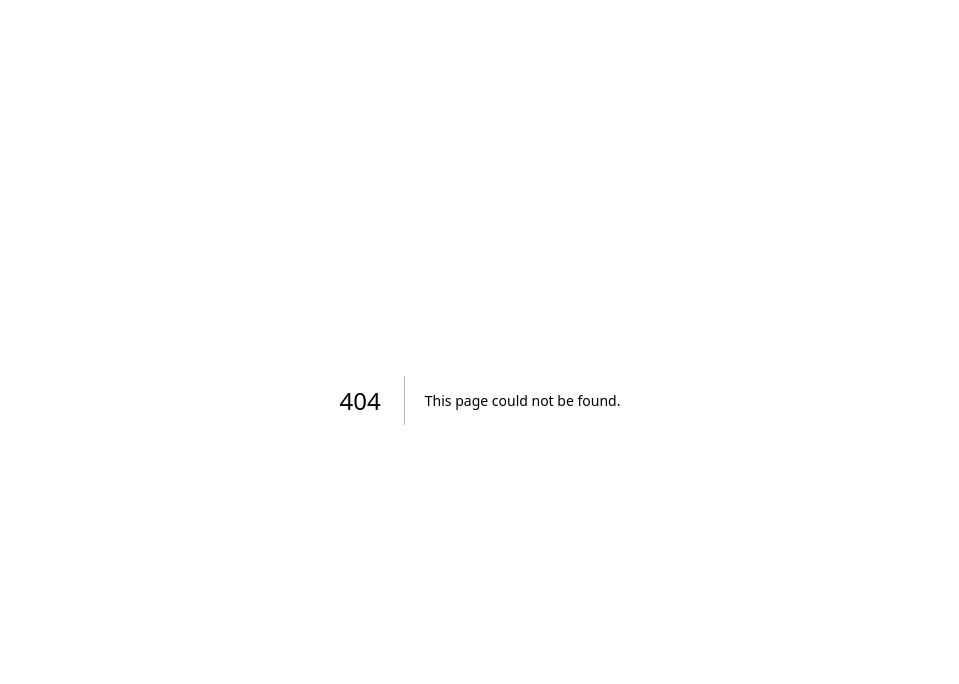
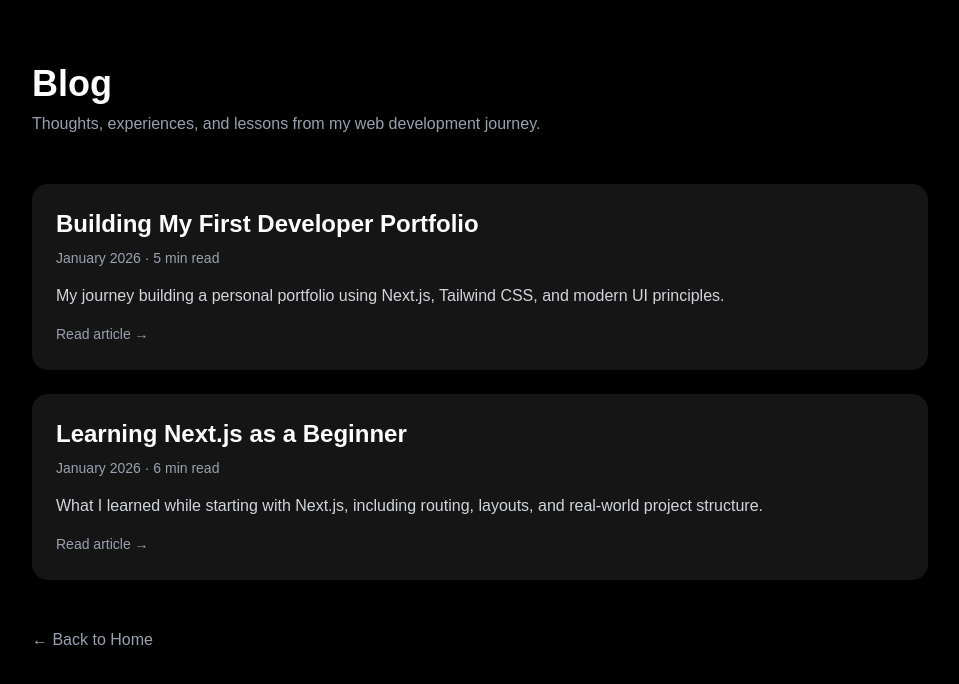
Before and after one commit to GUSNARA66/cv-portfolio, a Next.js app: page /blog in a window 1280 px wide. Before the commit this address had no page. Shown: the top 684 px of the page, without its empty margins (160-1119 px from the left). Built offline with nearby package versions, Linux system fonts and the light colour scheme.

Commit message:
Update blog layout, improve UI animations, and enchane blog content

```diff
--- a/app/_blog_backup/[slug]/data/blogs.js
+++ /dev/null
@@ -1,14 +0,0 @@
-export const blogs = [
-  {
-    slug: "first-blog",
-    title: "My First Blog",
-    excerpt: "This is my first blog post",
-    content: "Welcome to my blog! This is my very first post.",
-  },
-  {
-    slug: "learning-nextjs",
-    title: "Learning Next.js",
-    excerpt: "My journey learning Next.js",
-    content: "Next.js is awesome for building modern web apps.",
-  },
-];
--- a/app/_blog_backup/[slug]/page.jsx
+++ /dev/null
@@ -1,20 +0,0 @@
-import { blogs } from "@/data/blogs";
-
-export default function BlogDetail({ params }) {
-  const blog = blogs.find((b) => b.slug === params.slug);
-
-  if (!blog) return notFound();
-
-  return (
-    <main className="min-h-screen bg-black text-white px-6 py-20">
-      <article className="max-w-2xl">
-        <h1 className="text-3xl font-bold">{blog.title}</h1>
-        <p className="text-gray-400 text-sm mt-2">{blog.date}</p>
-
-        <div className="mt-6 whitespace-pre-line text-gray-300 leading-relaxed">
-          {blog.content}
-        </div>
-      </article>
-    </main>
-  );
-}
--- a/app/_blog_backup/page.jsx
+++ /dev/null
@@ -1,24 +0,0 @@
-import Link from "next/link";
-import { blogs } from "@/data/blogs";
-
-export default function BlogPage() {
-  return (
-    <main className="min-h-screen bg-black text-white px-6 py-20">
-      <h1 className="text-3xl font-bold mb-8">Blog</h1>
-
-      <div className="space-y-6 max-w-2xl">
-        {blogs.map((blog) => (
-          <Link
-            key={blog.slug}
-            href={`/blog/${blog.slug}`}
-            className="block p-5 rounded-xl bg-[#151515] hover:bg-[#1f1f1f]"
-          >
-            <h2 className="text-xl font-semibold">{blog.title}</h2>
-            <p className="text-gray-400 text-sm">{blog.date}</p>
-            <p className="text-gray-500 mt-2">{blog.excerpt}</p>
-          </Link>
-        ))}
-      </div>
-    </main>
-  );
-}
--- /dev/null
+++ b/app/blog/[slug]/page.jsx
@@ -0,0 +1,58 @@
+import Link from "next/link";
+import { blogs } from "@/app/data/blogs";
+
+export default async function BlogDetail({ params }) {
+  const { slug } = await params;
+
+  const blog = blogs.find((item) => item.slug === slug);
+
+  if (!blog) {
+    return (
+      <div className="min-h-screen bg-black text-white flex items-center justify-center">
+        Blog not found.
+      </div>
+    );
+  }
+
+  return (
+    <article className="min-h-screen bg-black text-white px-6 py-16">
+      <div className="max-w-3xl mx-auto">
+
+        {/* NAVIGATION */}
+        <div className="flex items-center justify-between text-sm text-gray-400">
+          <Link
+            href="/blog"
+            className="hover:text-white transition"
+          >
+            ← Back to Blog
+          </Link>
+
+          <Link
+            href="/"
+            className="hover:text-white transition"
+          >
+            ⌂ Back to Home
+          </Link>
+        </div>
+
+        {/* TITLE */}
+        <h1 className="text-4xl font-bold mt-10 leading-tight">
+          {blog.title}
+        </h1>
+
+        {/* META */}
+        <p className="text-gray-500 text-sm mt-3">
+          {blog.date} · {blog.readTime}
+        </p>
+
+        {/* CONTENT */}
+        <div className="mt-10 space-y-6 text-gray-200 leading-relaxed text-[17px]">
+          {blog.content.map((paragraph, index) => (
+            <p key={index}>{paragraph}</p>
+          ))}
+        </div>
+
+      </div>
+    </article>
+  );
+}
--- /dev/null
+++ b/app/blog/page.jsx
@@ -0,0 +1,71 @@
+"use client";
+
+import Link from "next/link";
+import { blogs } from "@/app/data/blogs";
+import { motion } from "framer-motion";
+
+export default function BlogPage() {
+  return (
+    <main className="min-h-screen bg-black text-white px-6 py-16">
+      <div className="max-w-4xl mx-auto">
+
+        {/* HEADER */}
+        <motion.div
+          initial={{ opacity: 0, y: 20 }}
+          animate={{ opacity: 1, y: 0 }}
+          transition={{ duration: 0.6 }}
+          className="mb-12"
+        >
+          <h1 className="text-4xl font-bold">Blog</h1>
+          <p className="text-gray-400 mt-2">
+            Thoughts, experiences, and lessons from my web development journey.
+          </p>
+        </motion.div>
+
+        {/* BLOG LIST */}
+        <div className="space-y-6">
+          {blogs.map((blog, index) => (
+            <motion.div
+              key={blog.slug}
+              initial={{ opacity: 0, y: 30 }}
+              animate={{ opacity: 1, y: 0 }}
+              transition={{ delay: index * 0.1 }}
+            >
+              <Link
+                href={`/blog/${blog.slug}`}
+                className="block p-6 rounded-2xl bg-[#151515] hover:bg-[#1f1f1f] transition group"
+              >
+                <h2 className="text-2xl font-semibold group-hover:underline">
+                  {blog.title}
+                </h2>
+
+                <p className="text-gray-400 text-sm mt-2">
+                  {blog.date} · {blog.readTime}
+                </p>
+
+                <p className="text-gray-300 mt-4">
+                  {blog.excerpt}
+                </p>
+
+                <span className="inline-block mt-4 text-sm text-gray-400 group-hover:text-white transition">
+                  Read article →
+                </span>
+              </Link>
+            </motion.div>
+          ))}
+        </div>
+
+        {/* BACK HOME */}
+        <div className="mt-12">
+          <Link
+            href="/"
+            className="text-gray-400 hover:text-white transition"
+          >
+            ← Back to Home
+          </Link>
+        </div>
+
+      </div>
+    </main>
+  );
+}
--- /dev/null
+++ b/app/data/blogs.js
@@ -0,0 +1,40 @@
+export const blogs = [
+  {
+    slug: "building-my-first-portfolio",
+    title: "Building My First Developer Portfolio",
+    date: "January 2026",
+    readTime: "5 min read",
+    excerpt:
+      "My journey building a personal portfolio using Next.js, Tailwind CSS, and modern UI principles.",
+    content: [
+      "Creating my first developer portfolio was a big milestone in my learning journey. At first, I felt overwhelmed by all the technologies involved, but step by step, everything started to make sense.",
+
+      "I chose Next.js because it offers a powerful structure, fast performance, and modern routing using the App Router. Combined with Tailwind CSS, I was able to focus on building clean layouts without worrying too much about custom CSS.",
+
+      "One of the most important lessons I learned was the importance of structure. Organizing components, pages, and data properly makes the project easier to scale and maintain.",
+
+      "Animations using Framer Motion helped bring the portfolio to life. Simple transitions made the interface feel smoother and more professional without being distracting.",
+
+      "This portfolio is not the end—it's the beginning. I plan to keep improving it as my skills grow and as I learn new technologies."
+    ],
+  },
+  {
+    slug: "learning-nextjs-as-a-beginner",
+    title: "Learning Next.js as a Beginner",
+    date: "January 2026",
+    readTime: "6 min read",
+    excerpt:
+      "What I learned while starting with Next.js, including routing, layouts, and real-world project structure.",
+    content: [
+      "When I first started learning Next.js, the file-based routing system felt confusing. However, after practicing, it became one of my favorite features.",
+
+      "Understanding the App Router was a turning point. Layouts, pages, and dynamic routes helped me structure applications more clearly.",
+
+      "Next.js taught me how real-world React applications are built. It is not just about components, but also about data flow, performance, and user experience.",
+
+      "Mistakes were part of the process. Errors like module not found or params issues helped me understand how Next.js works under the hood.",
+
+      "For beginners, my advice is simple: build small projects, break things, fix them, and keep going."
+    ],
+  },
+];
--- a/app/globals.css
+++ b/app/globals.css
@@ -38,3 +38,15 @@ body {
 .animate-fade-in {
   animation: fadeIn 0.8s ease-out forwards;
 }
+::selection {
+  background: #ffffff;
+  color: #000000;
+}
+.progress-bar {
+  position: fixed;
+  top: 0;
+  left: 0;
+  height: 3px;
+  background: white;
+  z-index: 50;
+}
--- a/app/page.jsx
+++ b/app/page.jsx
@@ -121,21 +121,40 @@ export default function Home() {
               </motion.p>
 
               <motion.div variants={item} className="mt-6 flex flex-col gap-3">
-                <a href="/cv.pdf" target="_blank" className="py-2 rounded-lg bg-white text-black font-semibold">
+  {/* VIEW CV */}
+  <a
+    href="/cv.pdf"
+    target="_blank"
+    className="py-2 rounded-lg bg-white text-black font-semibold hover:bg-gray-200 transition"
+  >
     View CV
   </a>
 
-                <a href="/cv.pdf" download className="py-2 rounded-lg border border-gray-700 text-white">
+  {/* DOWNLOAD CV */}
+  <a
+    href="/cv.pdf"
+    download
+    className="py-2 rounded-lg border border-gray-700 text-white hover:bg-gray-800 transition"
+  >
     Download CV
   </a>
 
-                <a href="mailto:gnara8817@gmail.com" className="py-2 rounded-lg border border-gray-700 text-white">
+  {/* EMAIL */}
+  <a
+    href="mailto:gnara8817@gmail.com"
+    className="py-2 rounded-lg border border-gray-700 text-white hover:bg-gray-800 transition"
+  >
     Email Me
   </a>
 
-
+  {/* BLOG */}
+  <a
+    href="/blog"
+    className="py-2 rounded-lg border border-gray-700 text-white hover:bg-gray-800 transition"
+  >
+    Blog
+  </a>
 </motion.div>
-
             </div>
           </motion.div>
         )}
```
Also changed, not shown: app/jsconfig.json (added, +8 -0 lines). Lines whose indentation alone changed are shown as unchanged.
